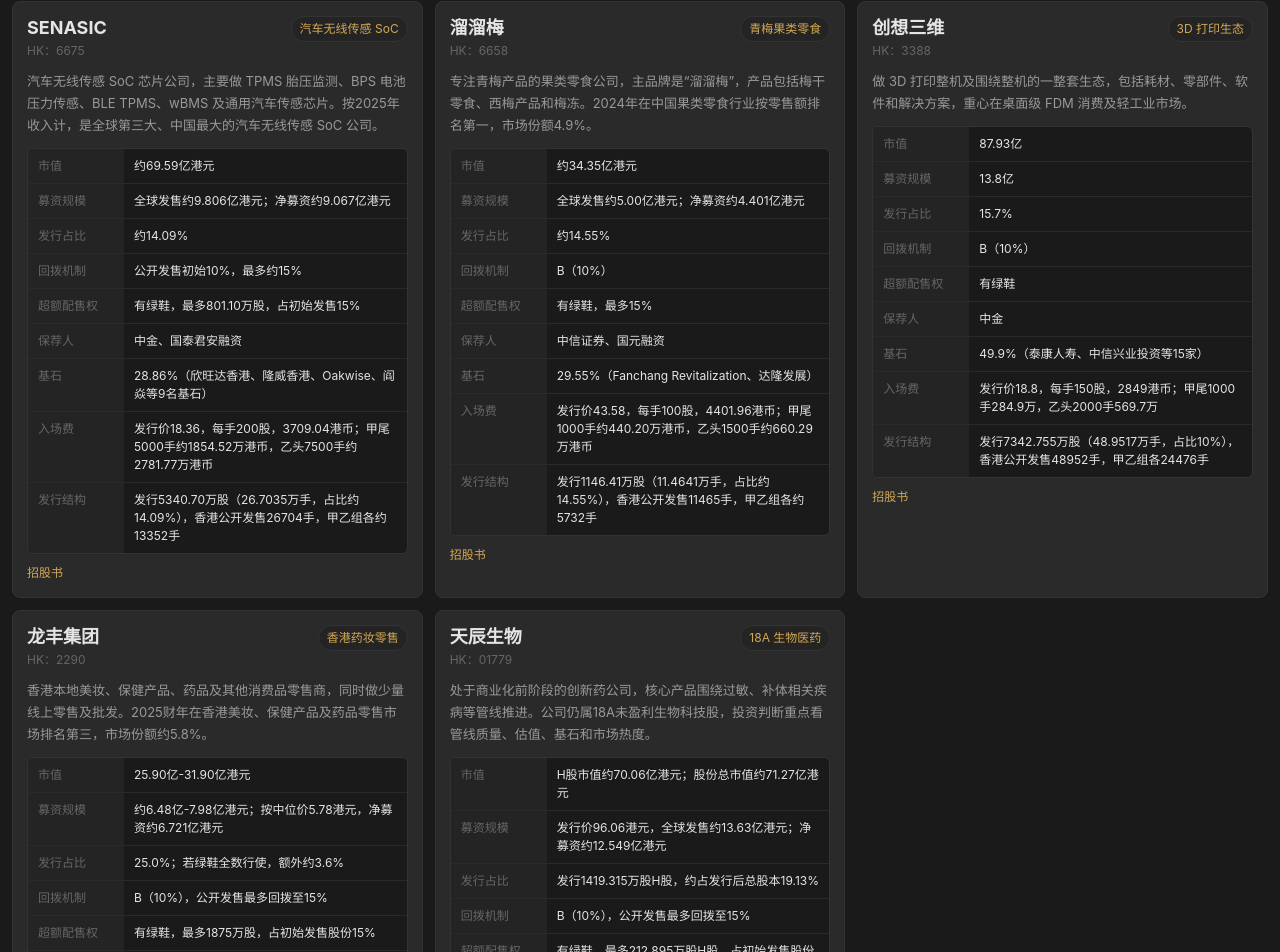
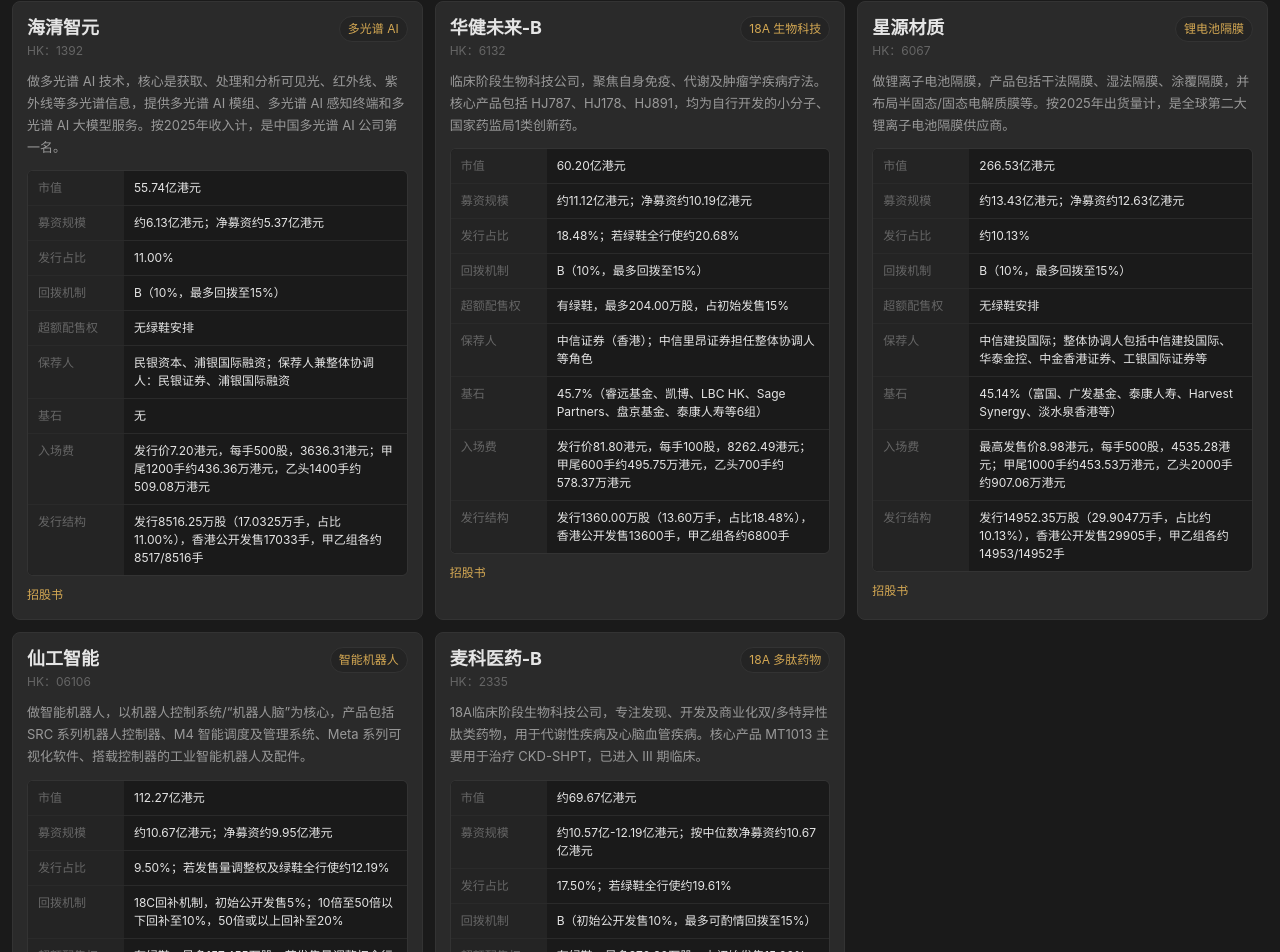
Before and after one commit to xieyajun32-oss/hkipo-admin, a React (Vite) app in the folder frontend/: page /admin/hk-brief in a window 1280 px wide. Shown: the part 124-1076 px from the top of the page. Built offline with nearby package versions, Linux system fonts and the light colour scheme; sample sign-in values are in the browser's storage.

Commit message:
更新港股简报五只新股

```diff
--- a/frontend/src/pages/HongKongBrief.jsx
+++ b/frontend/src/pages/HongKongBrief.jsx
@@ -2,94 +2,94 @@
 
 const briefs = [
   {
-    name: 'SENASIC',
-    code: 'HK：6675',
-    tag: '汽车无线传感 SoC',
-    summary: '汽车无线传感 SoC 芯片公司，主要做 TPMS 胎压监测、BPS 电池压力传感、BLE TPMS、wBMS 及通用汽车传感芯片。按2025年收入计，是全球第三大、中国最大的汽车无线传感 SoC 公司。',
+    name: '海清智元',
+    code: 'HK：1392',
+    tag: '多光谱 AI',
+    summary: '做多光谱 AI 技术，核心是获取、处理和分析可见光、红外线、紫外线等多光谱信息，提供多光谱 AI 模组、多光谱 AI 感知终端和多光谱 AI 大模型服务。按2025年收入计，是中国多光谱 AI 公司第一名。',
     metrics: [
-      ['市值', '约69.59亿港元'],
-      ['募资规模', '全球发售约9.806亿港元；净募资约9.067亿港元'],
-      ['发行占比', '约14.09%'],
-      ['回拨机制', '公开发售初始10%，最多约15%'],
-      ['超额配售权', '有绿鞋，最多801.10万股，占初始发售15%'],
-      ['保荐人', '中金、国泰君安融资'],
-      ['基石', '28.86%（欣旺达香港、隆威香港、Oakwise、阎焱等9名基石）'],
-      ['入场费', '发行价18.36，每手200股，3709.04港币；甲尾5000手约1854.52万港币，乙头7500手约2781.77万港币'],
-      ['发行结构', '发行5340.70万股（26.7035万手，占比约14.09%），香港公开发售26704手，甲乙组各约13352手'],
+      ['市值', '55.74亿港元'],
+      ['募资规模', '约6.13亿港元；净募资约5.37亿港元'],
+      ['发行占比', '11.00%'],
+      ['回拨机制', 'B（10%，最多回拨至15%）'],
+      ['超额配售权', '无绿鞋安排'],
+      ['保荐人', '民银资本、浦银国际融资；保荐人兼整体协调人：民银证券、浦银国际融资'],
+      ['基石', '无'],
+      ['入场费', '发行价7.20港元，每手500股，3636.31港元；甲尾1200手约436.36万港元，乙头1400手约509.08万港元'],
+      ['发行结构', '发行8516.25万股（17.0325万手，占比11.00%），香港公开发售17033手，甲乙组各约8517/8516手'],
     ],
-    source: 'https://www1.hkexnews.hk/listedco/listconews/sehk/2026/0609/2026060900030_c.pdf',
+    source: 'https://www1.hkexnews.hk/listedco/listconews/sehk/2026/0611/2026061100016_c.pdf',
   },
   {
-    name: '溜溜梅',
-    code: 'HK：6658',
-    tag: '青梅果类零食',
-    summary: '专注青梅产品的果类零食公司，主品牌是“溜溜梅”，产品包括梅干零食、西梅产品和梅冻。2024年在中国果类零食行业按零售额排名第一，市场份额4.9%。',
+    name: '华健未来-B',
+    code: 'HK：6132',
+    tag: '18A 生物科技',
+    summary: '临床阶段生物科技公司，聚焦自身免疫、代谢及肿瘤学疾病疗法。核心产品包括 HJ787、HJ178、HJ891，均为自行开发的小分子、国家药监局1类创新药。',
     metrics: [
-      ['市值', '约34.35亿港元'],
-      ['募资规模', '全球发售约5.00亿港元；净募资约4.401亿港元'],
-      ['发行占比', '约14.55%'],
-      ['回拨机制', 'B（10%）'],
-      ['超额配售权', '有绿鞋，最多15%'],
-      ['保荐人', '中信证券、国元融资'],
-      ['基石', '29.55%（Fanchang Revitalization、达隆发展）'],
-      ['入场费', '发行价43.58，每手100股，4401.96港币；甲尾1000手约440.20万港币，乙头1500手约660.29万港币'],
-      ['发行结构', '发行1146.41万股（11.4641万手，占比约14.55%），香港公开发售11465手，甲乙组各约5732手'],
+      ['市值', '60.20亿港元'],
+      ['募资规模', '约11.12亿港元；净募资约10.19亿港元'],
+      ['发行占比', '18.48%；若绿鞋全行使约20.68%'],
+      ['回拨机制', 'B（10%，最多回拨至15%）'],
+      ['超额配售权', '有绿鞋，最多204.00万股，占初始发售15%'],
+      ['保荐人', '中信证券（香港）；中信里昂证券担任整体协调人等角色'],
+      ['基石', '45.7%（睿远基金、凯博、LBC HK、Sage Partners、盘京基金、泰康人寿等6组）'],
+      ['入场费', '发行价81.80港元，每手100股，8262.49港元；甲尾600手约495.75万港元，乙头700手约578.37万港元'],
+      ['发行结构', '发行1360.00万股（13.60万手，占比18.48%），香港公开发售13600手，甲乙组各约6800手'],
     ],
-    source: 'https://www1.hkexnews.hk/listedco/listconews/sehk/2026/0605/2026060500024_c.pdf',
+    source: 'https://www1.hkexnews.hk/listedco/listconews/sehk/2026/0612/2026061200084_c.pdf',
   },
   {
-    name: '创想三维',
-    code: 'HK：3388',
-    tag: '3D 打印生态',
-    summary: '做 3D 打印整机及围绕整机的一整套生态，包括耗材、零部件、软件和解决方案，重心在桌面级 FDM 消费及轻工业市场。',
+    name: '星源材质',
+    code: 'HK：6067',
+    tag: '锂电池隔膜',
+    summary: '做锂离子电池隔膜，产品包括干法隔膜、湿法隔膜、涂覆隔膜，并布局半固态/固态电解质膜等。按2025年出货量计，是全球第二大锂离子电池隔膜供应商。',
     metrics: [
-      ['市值', '87.93亿'],
-      ['募资规模', '13.8亿'],
-      ['发行占比', '15.7%'],
-      ['回拨机制', 'B（10%）'],
-      ['超额配售权', '有绿鞋'],
-      ['保荐人', '中金'],
-      ['基石', '49.9%（泰康人寿、中信兴业投资等15家）'],
-      ['入场费', '发行价18.8，每手150股，2849港币；甲尾1000手284.9万，乙头2000手569.7万'],
-      ['发行结构', '发行7342.755万股（48.9517万手，占比10%），香港公开发售48952手，甲乙组各24476手'],
+      ['市值', '266.53亿港元'],
+      ['募资规模', '约13.43亿港元；净募资约12.63亿港元'],
+      ['发行占比', '约10.13%'],
+      ['回拨机制', 'B（10%，最多回拨至15%）'],
+      ['超额配售权', '无绿鞋安排'],
+      ['保荐人', '中信建投国际；整体协调人包括中信建投国际、华泰金控、中金香港证券、工银国际证券等'],
+      ['基石', '45.14%（富国、广发基金、泰康人寿、Harvest Synergy、淡水泉香港等）'],
+      ['入场费', '最高发售价8.98港元，每手500股，4535.28港元；甲尾1000手约453.53万港元，乙头2000手约907.06万港元'],
+      ['发行结构', '发行14952.35万股（29.9047万手，占比约10.13%），香港公开发售29905手，甲乙组各约14953/14952手'],
     ],
-    source: 'https://www1.hkexnews.hk/listedco/listconews/sehk/2026/0520/2026052000024_c.pdf',
+    source: 'https://www1.hkexnews.hk/listedco/listconews/sehk/2026/0612/2026061200032_c.pdf',
   },
   {
-    name: '龙丰集团',
-    code: 'HK：2290',
-    tag: '香港药妆零售',
-    summary: '香港本地美妆、保健产品、药品及其他消费品零售商，同时做少量线上零售及批发。2025财年在香港美妆、保健产品及药品零售市场排名第三，市场份额约5.8%。',
+    name: '仙工智能',
+    code: 'HK：06106',
+    tag: '智能机器人',
+    summary: '做智能机器人，以机器人控制系统/“机器人脑”为核心，产品包括 SRC 系列机器人控制器、M4 智能调度及管理系统、Meta 系列可视化软件、搭载控制器的工业智能机器人及配件。',
     metrics: [
-      ['市值', '25.90亿-31.90亿港元'],
-      ['募资规模', '约6.48亿-7.98亿港元；按中位价5.78港元，净募资约6.721亿港元'],
-      ['发行占比', '25.0%；若绿鞋全数行使，额外约3.6%'],
-      ['回拨机制', 'B（10%），公开发售最多回拨至15%'],
-      ['超额配售权', '有绿鞋，最多1875万股，占初始发售股份15%'],
-      ['保荐人', '星展亚洲融资'],
-      ['基石', '无披露基石投资者'],
-      ['入场费', '最高发行价6.38，每手500股，3222.17港币；甲尾6250手约2013.86万港币，乙头为超过500万港币申请'],
-      ['发行结构', '发行1.25亿股，香港公开发售1250万股（2.5万手），甲乙组各约1.25万手；国际发售1.125亿股'],
+      ['市值', '112.27亿港元'],
+      ['募资规模', '约10.67亿港元；净募资约9.95亿港元'],
+      ['发行占比', '9.50%；若发售量调整权及绿鞋全行使约12.19%'],
+      ['回拨机制', '18C回补机制，初始公开发售5%；10倍至50倍以下回补至10%，50倍或以上回补至20%'],
+      ['超额配售权', '有绿鞋，最多157.455万股；若发售量调整权全行使，绿鞋最多181.075万股'],
+      ['保荐人', '中金香港证券；整体协调人：中金香港证券、招银国际融资'],
+      ['基石', '43.34%（HHLRA、元宝家办、3W Fund、广发基金、瑞华投资、中和资本等8组）'],
+      ['入场费', '发行价101.60港元，每手50股，5131.24港元；甲尾800手约410.50万港元，乙头1000手约513.12万港元'],
+      ['发行结构', '发行1049.73万股（20.9946万手，占比9.50%），香港公开发售10498手，甲乙组各约5249手'],
     ],
-    source: 'https://www1.hkexnews.hk/listedco/listconews/sehk/2026/0528/2026052800032_c.pdf',
+    source: 'https://www1.hkexnews.hk/listedco/listconews/sehk/2026/0615/2026061500014_c.pdf',
   },
   {
-    name: '天辰生物',
-    code: 'HK：01779',
-    tag: '18A 生物医药',
-    summary: '处于商业化前阶段的创新药公司，核心产品围绕过敏、补体相关疾病等管线推进。公司仍属18A未盈利生物科技股，投资判断重点看管线质量、估值、基石和市场热度。',
+    name: '麦科医药-B',
+    code: 'HK：2335',
+    tag: '18A 多肽药物',
+    summary: '18A临床阶段生物科技公司，专注发现、开发及商业化双/多特异性肽类药物，用于代谢性疾病及心脑血管疾病。核心产品 MT1013 主要用于治疗 CKD-SHPT，已进入 III 期临床。',
     metrics: [
-      ['市值', 'H股市值约70.06亿港元；股份总市值约71.27亿港元'],
-      ['募资规模', '发行价96.06港元，全球发售约13.63亿港元；净募资约12.549亿港元'],
-      ['发行占比', '发行1419.315万股H股，约占发行后总股本19.13%'],
-      ['回拨机制', 'B（10%），公开发售最多回拨至15%'],
-      ['超额配售权', '有绿鞋，最多212.895万股H股，占初始发售股份约15%'],
-      ['保荐人', '国金证券（香港）'],
-      ['基石', '49.96%，合计8700万美元；OrbiMed、TruMed、华泰/高毅/睿郡、睿远、富国、惠理、GBAHIL、FR M、源峰/银河等'],
-      ['入场费', '发行价96.06，每手50股，4851.44港币；甲尾10万股约970.29万港币，乙头20万股约1940.58万港币'],
-      ['发行结构', '发行1419.315万股H股，香港公开发售141.935万股（28387手），甲乙组各约14193手；国际发售1277.38万股'],
+      ['市值', '约69.67亿港元'],
+      ['募资规模', '约10.57亿-12.19亿港元；按中位数净募资约10.67亿港元'],
+      ['发行占比', '17.50%；若绿鞋全行使约19.61%'],
+      ['回拨机制', 'B（初始公开发售10%，最多可酌情回拨至15%）'],
+      ['超额配售权', '有绿鞋，最多870.80万股，占初始发售15.00%'],
+      ['保荐人', '建银国际金融、招商证券（香港）'],
+      ['基石', '按最高发售价约36.85%（启源香港、云顶新耀、顺鸣资本3组）'],
+      ['入场费', '最高发售价21.00港元，每手200股，4242.36港元；甲尾1000手约424.24万港元，乙头1500手约636.35万港元'],
+      ['发行结构', '发行5805.44万股（29.0272万手，占比17.50%），香港公开发售29028手，甲乙组各约14514手'],
     ],
-    source: 'https://www1.hkexnews.hk/listedco/listconews/sehk/2026/0528/2026052800024_c.pdf',
+    source: 'https://www1.hkexnews.hk/listedco/listconews/sehk/2026/0615/2026061500010_c.pdf',
   },
 ]
 
```
